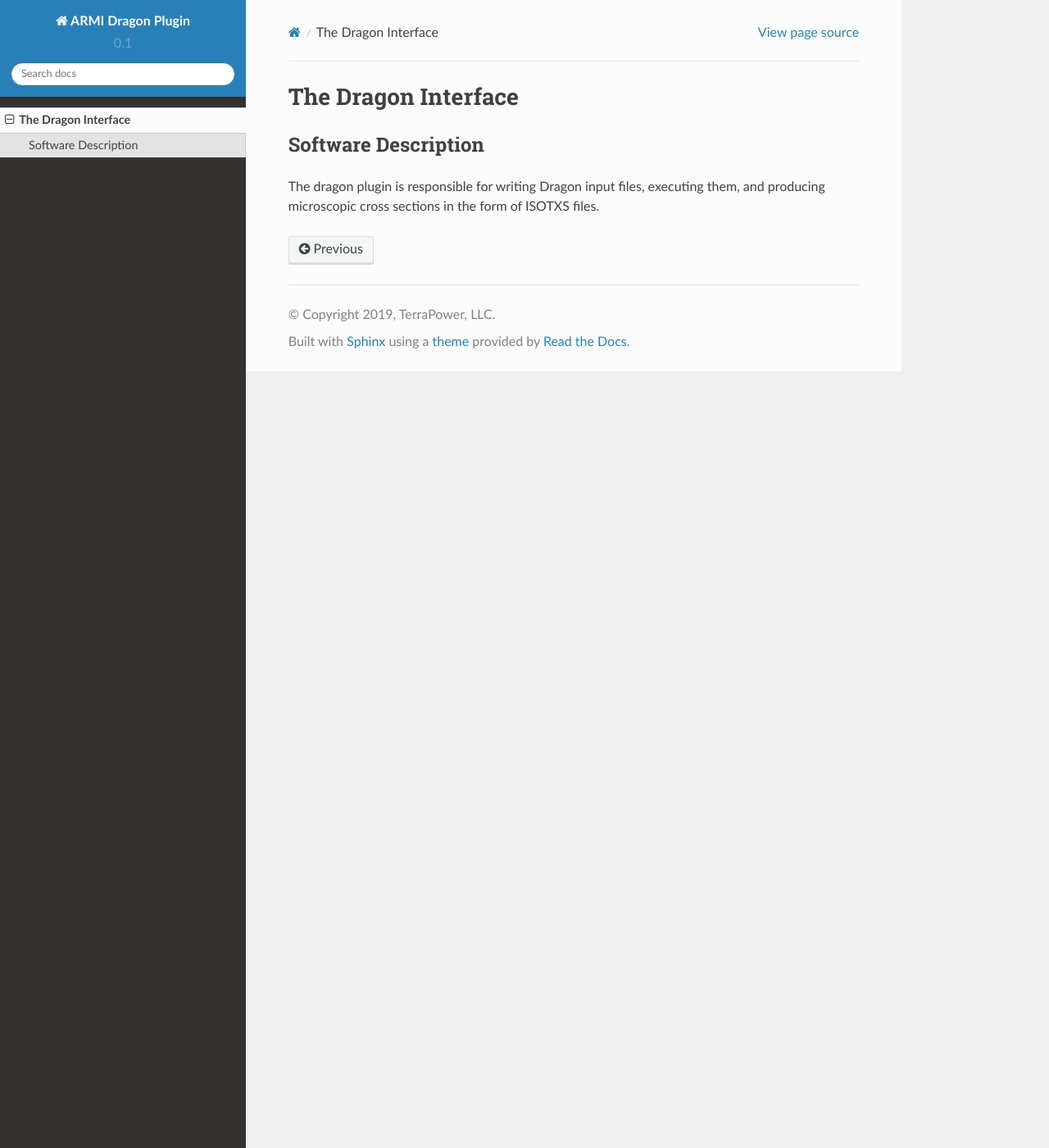
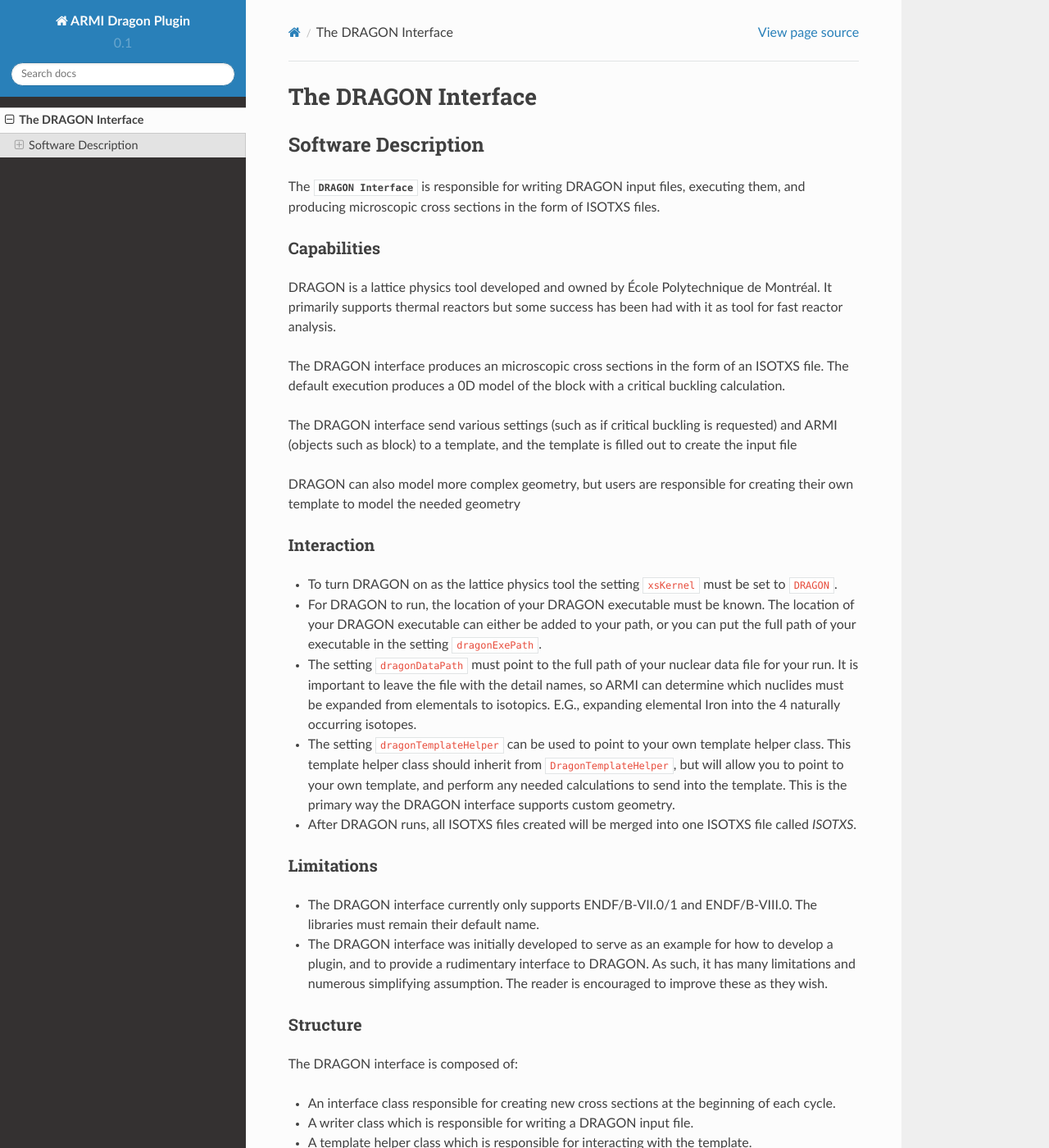
Before and after one commit to terrapower/dragon-armi-plugin, a Sphinx documentation site: the page built from doc/dragon.rst, in a window 1280 px wide and 1400 px high. Shown: the whole window at 82% size. Built offline with Sphinx 7.4.7 and the Read the Docs theme 2.0.0, drawn with Linux system fonts in a browser that asks for light colours; the version number is read from the project's files by our own code; some of the changed text lies outside the part shown.

Commit message:
Improved Documentation

```diff
--- a/doc/conf.py
+++ b/doc/conf.py
@@ -16,6 +16,9 @@
 import sys
 
 import armi
+
+# Configure the baseline framework "App" for framework doc building
+armi.configure(armi.apps.App())
 
 sys.path.insert(0, os.path.abspath("../"))
 
@@ -51,7 +54,23 @@
     "sphinx.ext.ifconfig",
     "sphinx.ext.viewcode",
     "sphinx.ext.githubpages",
+    "sphinxcontrib.apidoc",
 ]
+
+# apidoc config
+autodoc_default_options = {
+    "members": True,
+    "undoc-members": True,
+}  # , 'private-members']
+autodoc_member_order = "bysource"
+autoclass_content = "both"
+
+apidoc_module_dir = os.path.join("..", "terrapower")
+apidoc_output_dir = ".apidocs"
+apidoc_excluded_paths = ["tests", "*/test*"]
+apidoc_separate_modules = True
+apidoc_module_first = True
+
 
 # Add any paths that contain templates here, relative to this directory.
 templates_path = ["_templates"]
--- a/doc/dragon.rst
+++ b/doc/dragon.rst
@@ -1,10 +1,67 @@
 
 =====================
-The Dragon Interface
+The DRAGON Interface
 =====================
 
 Software Description
 ============================================
 
-The dragon plugin is responsible for writing Dragon input files, executing them,
+The :py:class:`DRAGON Interface <terrapower.physics.neutronics.dragon.dragonInterface.DragonInterface>`
+is responsible for writing DRAGON input files, executing them,
 and producing microscopic cross sections in the form of ISOTXS files.
+
+
+Capabilities
+------------
+DRAGON is a lattice physics tool developed and owned by École Polytechnique de Montréal.
+It primarily supports thermal reactors but some success has been
+had with it as tool for fast reactor analysis.
+
+The DRAGON interface produces an microscopic cross sections in the form of an ISOTXS
+file. The default execution produces a 0D model of the block with a critical buckling
+calculation.
+
+The DRAGON interface send various settings (such as if critical buckling is requested)
+and ARMI (objects such as block) to a template, and the template is filled out to create
+the input file
+
+DRAGON can also model more complex geometry, but users are responsible for creating
+their own template to model the needed geometry
+
+Interaction
+-----------
+* To turn DRAGON on as the lattice physics tool the setting ``xsKernel`` must be set
+  to ``DRAGON``.
+* For DRAGON to run, the location of your DRAGON executable must be known. The location
+  of your DRAGON executable can either be added to your path, or you can put the full
+  path of your executable in the setting ``dragonExePath``.
+* The setting ``dragonDataPath`` must point to the full path of your nuclear data file
+  for your run. It is important to leave the file with the detail names, so ARMI can
+  determine which nuclides must be expanded from elementals to isotopics. E.G.,
+  expanding elemental Iron into the 4 naturally occurring isotopes.
+* The setting ``dragonTemplateHelper`` can be used to point to your own template helper
+  class. This template helper class should inherit from ``DragonTemplateHelper``, but
+  will allow you to point to your own template, and perform any needed calculations to
+  send into the template. This is the primary way the DRAGON interface supports custom
+  geometry.
+* After DRAGON runs, all ISOTXS files created will be merged into one ISOTXS file called
+  `ISOTXS`.
+
+Limitations
+-----------
+* The DRAGON interface currently only supports ENDF/B-VII.0/1 and ENDF/B-VIII.0. The
+  libraries must remain their default name.
+* The DRAGON interface was initially developed to serve as an example for how to develop
+  a plugin, and to provide a rudimentary interface to DRAGON. As such, it has many
+  limitations and numerous simplifying assumption. The reader is encouraged to improve
+  these as they wish.
+
+Structure
+---------
+The DRAGON interface is composed of:
+
+* An interface class responsible for creating new cross sections at the beginning of
+  each cycle.
+* A writer class which is responsible for writing a DRAGON input file.
+* A template helper class which is responsible for interacting with the template.
+* An executor class, which is responsible for executing DRAGON.
--- a/doc/index.rst
+++ b/doc/index.rst
@@ -5,7 +5,6 @@
 École Polytechnique de Montréal.
 
 To download DRAGON go to: https://www.polymtl.ca/merlin/version5.htm
-# This needs more detail. Will get there as I write docs.
 
 -------------
 
```
Also changed, not shown: README.md (+3 -0 lines), 1 other file.
